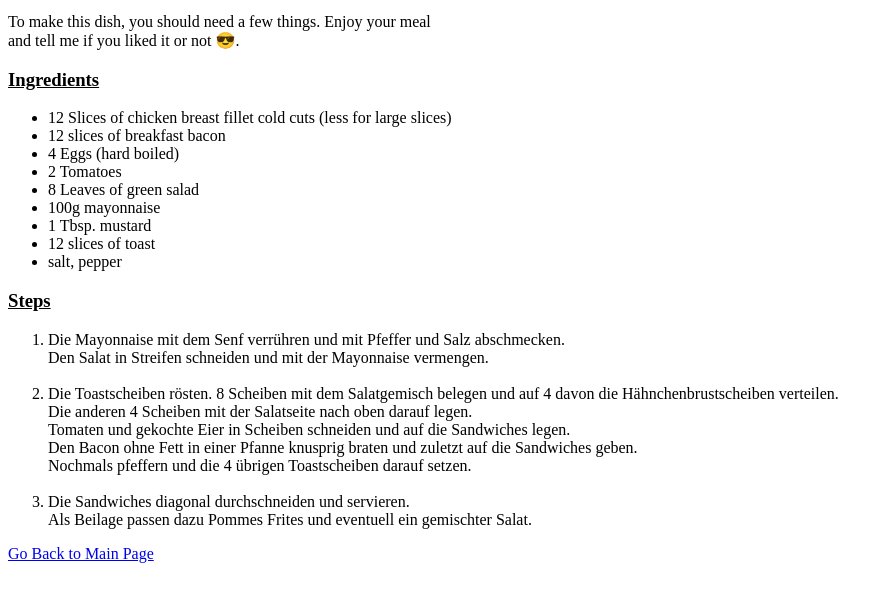
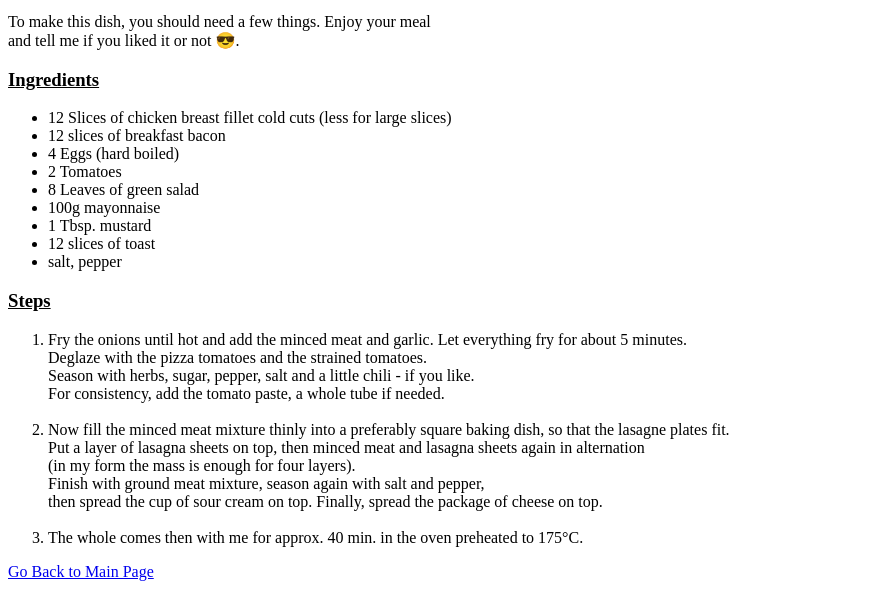
Before and after one commit to JoKu21/odin-recipes, a plain HTML site: page recipes/sandwich.html in a window 1280 px wide. Shown: the part 189-800 px from the top of the page, without its empty margins (0-889 px from the left). Drawn offline with Linux system fonts and the light colour scheme.

Commit message:
Change Language on Steps from GER to EN

```diff
--- a/recipes/sandwich.html
+++ b/recipes/sandwich.html
@@ -31,9 +31,9 @@
 
     <h3><u>Steps</u></h3>
     <ol>
-        <li>Die Mayonnaise mit dem Senf verrühren und mit Pfeffer und Salz abschmecken.<br>Den Salat in Streifen schneiden und mit der Mayonnaise vermengen.</li><br>
-        <li>Die Toastscheiben rösten. 8 Scheiben mit dem Salatgemisch belegen und auf 4 davon die Hähnchenbrustscheiben verteilen.<br>Die anderen 4 Scheiben mit der Salatseite nach oben darauf legen.<br>Tomaten und gekochte Eier in Scheiben schneiden und auf die Sandwiches legen.<br>Den Bacon ohne Fett in einer Pfanne knusprig braten und zuletzt auf die Sandwiches geben.<br>Nochmals pfeffern und die 4 übrigen Toastscheiben darauf setzen.</li><br>
-        <li>Die Sandwiches diagonal durchschneiden und servieren.<br>Als Beilage passen dazu Pommes Frites und eventuell ein gemischter Salat.</li>
+        <li>Fry the onions until hot and add the minced meat and garlic. Let everything fry for about 5 minutes.<br>Deglaze with the pizza tomatoes and the strained tomatoes.<br>Season with herbs, sugar, pepper, salt and a little chili - if you like.<br>For consistency, add the tomato paste, a whole tube if needed.</li><br>
+        <li>Now fill the minced meat mixture thinly into a preferably square baking dish, so that the lasagne plates fit.<br>Put a layer of lasagna sheets on top, then minced meat and lasagna sheets again in alternation<br>(in my form the mass is enough for four layers).<br>Finish with ground meat mixture, season again with salt and pepper,<br>then spread the cup of sour cream on top. Finally, spread the package of cheese on top.</li><br>
+        <li>The whole comes then with me for approx. 40 min. in the oven preheated to 175°C.</li>
     </ol>
 
     <a href="../index.html">Go Back to Main Page</a>
```
